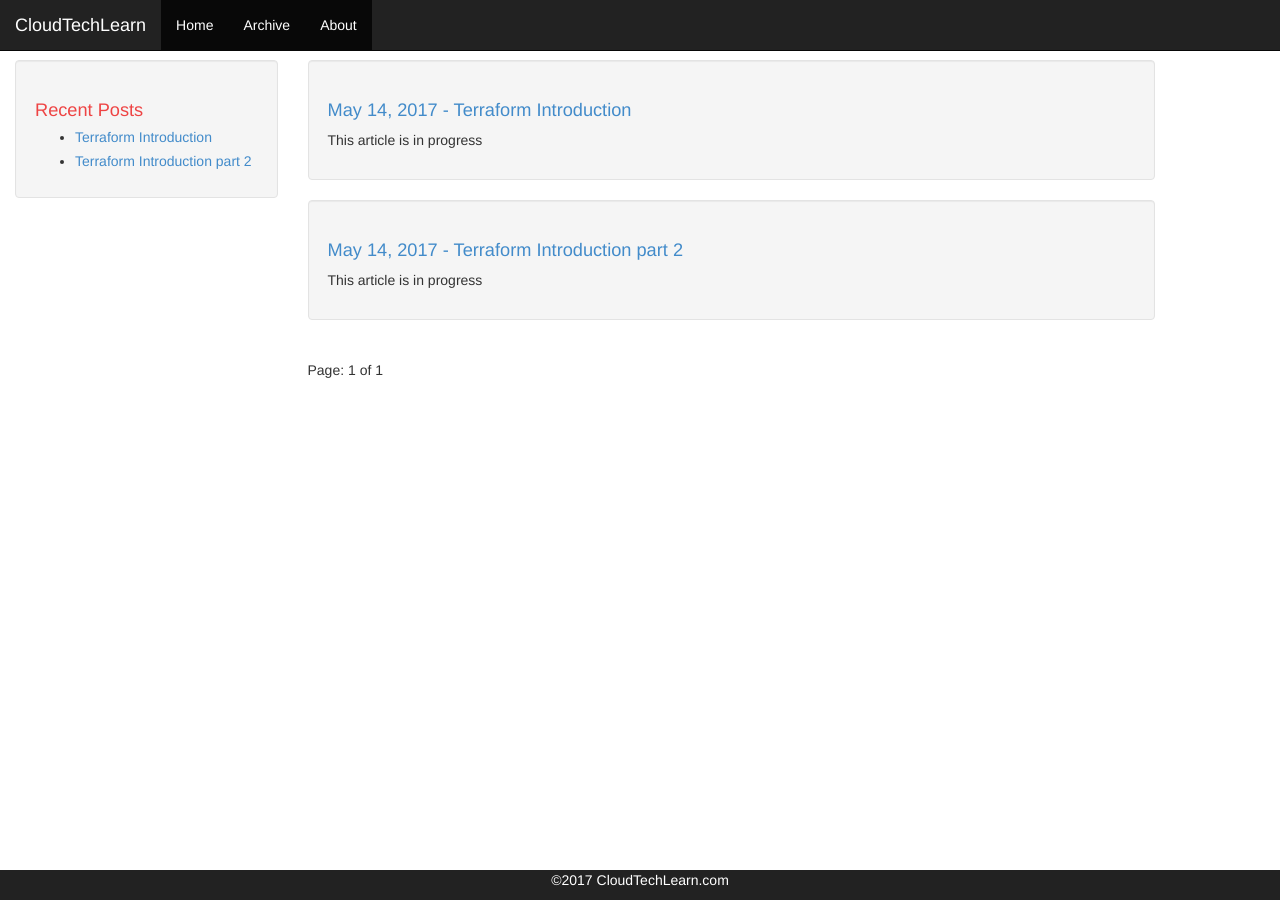
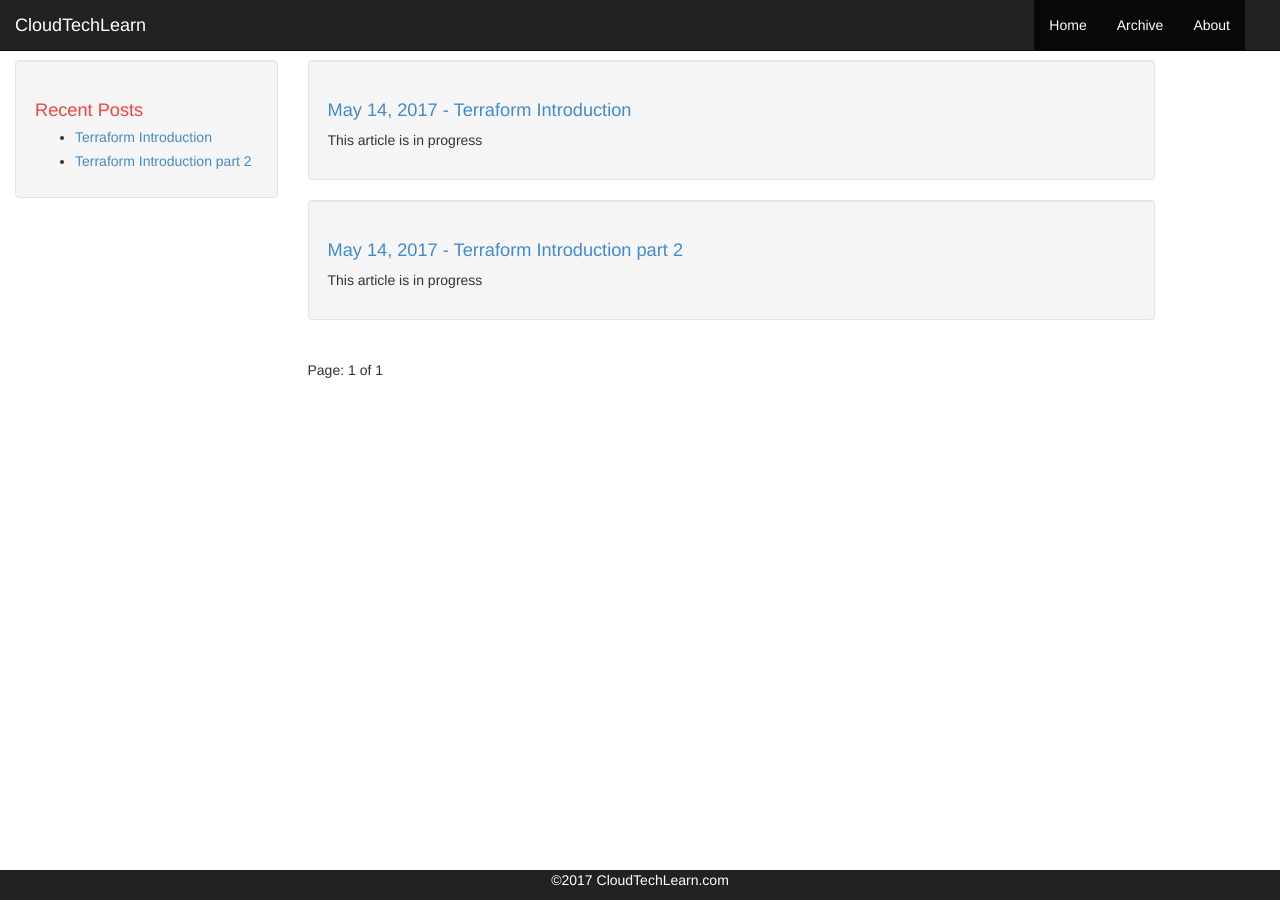
Before and after one commit to rohityadav/cloud-tech-learn, a Jekyll site: the page built from index.html, in a window 1280 px wide. Built offline with Jekyll 4.4.1, drawn with Linux system fonts in a browser that asks for light colours; Markdown is read by kramdown in place of the engine named in the settings; the list of posts is cut into pages by our own code.

Commit message:
corrected navbar menu and shift it to right side.

```diff
--- a/_includes/header.html
+++ b/_includes/header.html
@@ -28,7 +28,7 @@
                 <a class="navbar-brand" href="/index.html">{{ site.name }}</a>
               </div>
               <div class="collapse navbar-collapse" id="bs-example-navbar-collapse-1">
-                <ul class="nav navbar-nav">
+                <ul class="nav navbar-nav navbar-right padding-right-nav">
                     <li class="active"><a href="/index.html">Home</a></li>
                     <li class="active"><a href="/archive.html">Archive</a></li>
                     <li class="active"><a href="/about.html">About</a></li>
--- a/css/theme.css
+++ b/css/theme.css
@@ -49,3 +49,11 @@ body {
 .author a {
     color: #ee4444;
 }
+
+.navbar-right {
+    float: right;
+}
+
+.padding-right-nav:last-child {
+    padding-right: 50px;
+}
```
